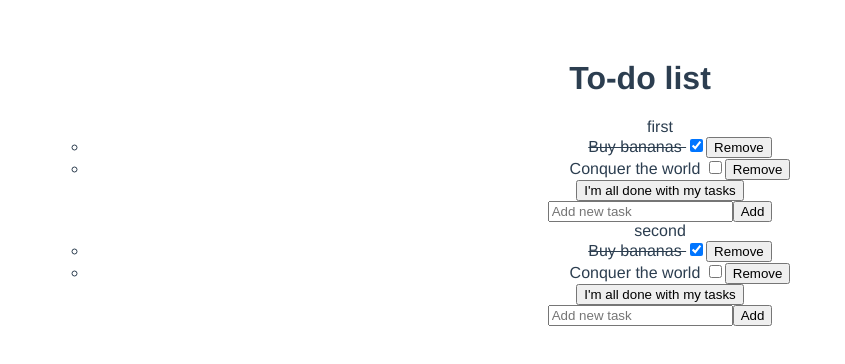
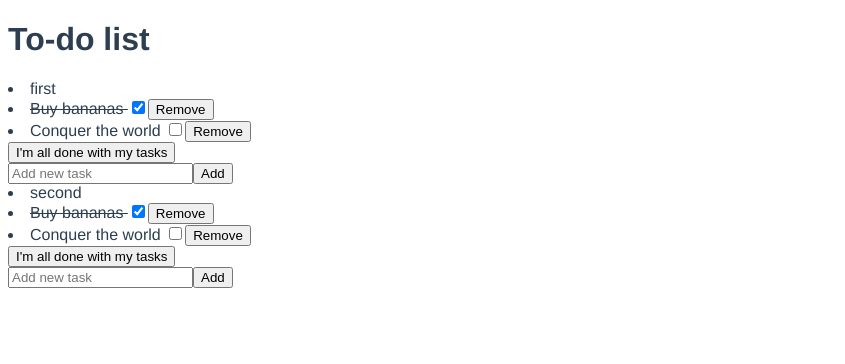
Before and after one commit to vincentnavetat/mini-trello, a Vue app: page / in a window 1280 px wide. Shown: the top 364 px of the page, without its empty margins (0-845 px from the left). Built offline with nearby package versions, Linux system fonts and the light colour scheme.

Commit message:
Clean up

```diff
--- a/src/App.vue
+++ b/src/App.vue
@@ -2,12 +2,8 @@
   <div id="app">
     <h1>To-do list</h1>
 
-    <ul>
-      <column v-for="(column, index) in columns" v-bind:column="column" v-bind:key="index" :columns="columns">
-      </column>
-    </ul>
-
-    <!-- <column :tasks="tasks"></column> -->
+    <column v-for="(column, index) in columns" v-bind:column="column" v-bind:key="index" :columns="columns">
+    </column>
   </div>
 </template>
 
@@ -49,16 +45,6 @@ export default {
           ],
         },
       ],
-      // tasks: [
-      //   {
-      //     title: 'Buy bananas',
-      //     completed: true,
-      //   },
-      //   {
-      //     title: 'Conquer the world',
-      //     completed: false,
-      //   }
-      // ]
     }
   }
 }
@@ -69,8 +55,6 @@ export default {
   font-family: 'Avenir', Helvetica, Arial, sans-serif;
   -webkit-font-smoothing: antialiased;
   -moz-osx-font-smoothing: grayscale;
-  text-align: center;
   color: #2c3e50;
-  margin-top: 60px;
 }
 </style>
--- a/src/components/Column.vue
+++ b/src/components/Column.vue
@@ -1,11 +1,9 @@
 <template>
-  <div>
+  <li>
     {{ column.title }}
 
-    <ul>
-      <task v-for="(task, index) in column.tasks" v-bind:task="task" v-bind:key="index" :tasks="column.tasks" @remove="removeTask(index)">
-      </task>
-    </ul>
+    <task v-for="(task, index) in column.tasks" v-bind:task="task" v-bind:key="index" :tasks="column.tasks" @remove="removeTask(index)">
+    </task>
 
     <button @click="clearAllTasks">I'm all done with my tasks</button>
 
@@ -13,7 +11,7 @@
       <input type="text" placeholder="Add new task" v-model="newTask">
       <input type="submit" value="Add">
     </form>
-  </div>
+  </li>
 </template>
 
 <script>
```
